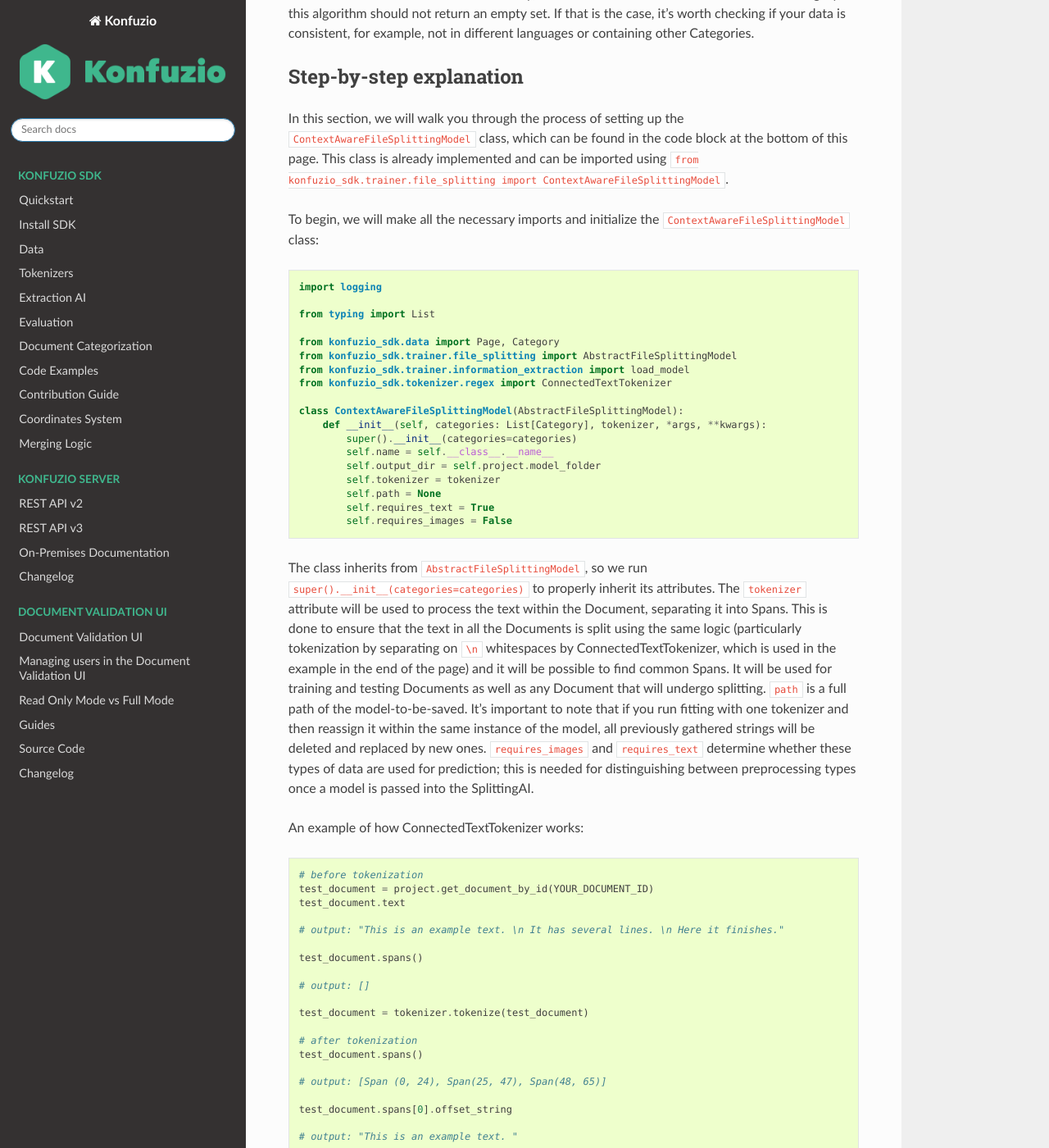
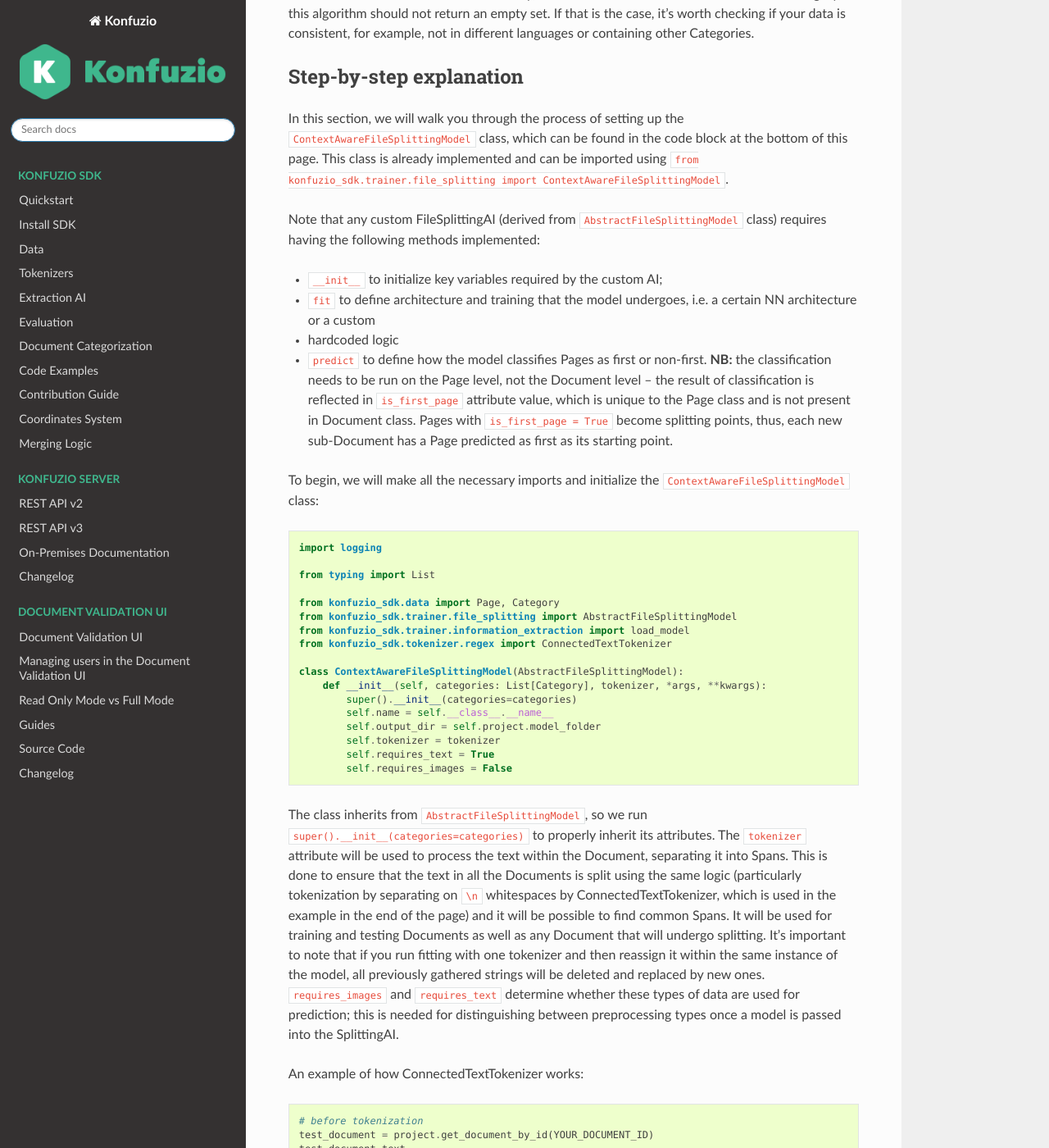
Before and after one commit to konfuzio-ai/konfuzio-sdk, a Sphinx documentation site: the page built from docs/sdk/examples/file-splitting-class/index.md, in a window 1280 px wide and 1400 px high, scrolled down 1113 px. Shown: the whole window at 82% size. Built offline with Sphinx 7.4.7 and the Read the Docs theme 2.0.0, drawn with Linux system fonts in a browser that asks for light colours; pages that are not in the unit, such as notebooks, are missing from menus; some of the changed text lies outside the part shown.

Commit message:
documentation edits

````diff
--- a/docs/sdk/examples/file-splitting-class/index.md
+++ b/docs/sdk/examples/file-splitting-class/index.md
@@ -42,6 +42,16 @@
 can be found in the code block at the bottom of this page. This class is already implemented and can be imported using
 `from konfuzio_sdk.trainer.file_splitting import ContextAwareFileSplittingModel`.
 
+Note that any custom FileSplittingAI (derived from `AbstractFileSplittingModel` class) requires having the following
+methods implemented:
+- `__init__` to initialize key variables required by the custom AI;
+- `fit` to define architecture and training that the model undergoes, i.e. a certain NN architecture or a custom
+- hardcoded logic
+- `predict` to define how the model classifies Pages as first or non-first. **NB:** the classification needs to be
+run on the Page level, not the Document level – the result of classification is reflected in `is_first_page` attribute
+value, which is unique to the Page class and is not present in Document class. Pages with `is_first_page = True` become
+splitting points, thus, each new sub-Document has a Page predicted as first as its starting point.
+
 To begin, we will make all the necessary imports and initialize the `ContextAwareFileSplittingModel` class:
 ```python
 import logging
@@ -59,7 +69,6 @@
         self.name = self.__class__.__name__
         self.output_dir = self.project.model_folder
         self.tokenizer = tokenizer
-        self.path = None
         self.requires_text = True
         self.requires_images = False
 ```
@@ -68,11 +77,10 @@
 into Spans. This is done to ensure that the text in all the Documents is split using the same logic (particularly
 tokenization by separating on `\n` whitespaces by ConnectedTextTokenizer, which is used in the example in the end of the
 page) and it will be possible to find common Spans. It will be used for training and testing Documents as well as any
-Document that will undergo splitting. `path` is a full path of the model-to-be-saved.  It's important to note that if
-you run fitting with one tokenizer and then reassign it within the same instance of the model, all previously gathered
-strings will be deleted and replaced by new ones. `requires_images` and `requires_text` determine whether these types of
-data are used for prediction; this is needed for distinguishing between preprocessing types once a model is passed into
-the SplittingAI.
+Document that will undergo splitting. It's important to note that if you run fitting with one tokenizer and then
+reassign it within the same instance of the model, all previously gathered strings will be deleted and replaced by new
+ones. `requires_images` and `requires_text` determine whether these types of data are used for prediction; this is
+needed for distinguishing between preprocessing types once a model is passed into the SplittingAI.
 
 An example of how ConnectedTextTokenizer works:
 ```python
@@ -105,6 +113,10 @@
 ```python
     def fit(self, allow_empty_categories: bool = False, *args, **kwargs):
         for category in self.categories:
+            # method exclusive_first_page_strings fetches a set of first-page strings exclusive among the Documents
+            # of a given Category. they can be found in _exclusive_first_page_strings attribute of a Category after
+            # the method has been run. this is needed so that the information remains even if local variable
+            # cur_first_page_strings is lost.
             cur_first_page_strings = category.exclusive_first_page_strings(tokenizer=self.tokenizer)
             if not cur_first_page_strings:
                 if allow_empty_categories:
@@ -122,6 +134,8 @@
 ```python
     def predict(self, page: Page) -> Page:
         for category in self.categories:
+            # exclusive_first_page_strings calls an implicit _exclusive_first_page_strings attribute once it was
+            # already calculated during fit() method so it is not a recurrent calculation each time.
             if not category.exclusive_first_page_strings:
                 raise ValueError(f"Cannot run prediction as {category} does not have exclusive_first_page_strings.")
         page.is_first_page = False
@@ -167,20 +181,24 @@
 # initialize the SplittingAI
 splitting_ai = SplittingAI(model)
 
+# SplittingAI is a more high-level interface to ContextAwareFileSplittingModel and any other models that can be
+# developed for file-splitting purposes. It takes a Document as an input, rather than individual Pages, because it
+# utilizes page-level prediction of possible split points and returns Document or Documents with changes depending on
+# the prediction mode.
+
 # SplittingAI can be ran in two modes: returning a list of sub-Documents as the result of the input Document
 # splitting or returning a copy of the input Document with Pages predicted as first having an attribute
 # "is_first_page". The flag "return_pages" has to be True for the latter; let's use it
 new_document = splitting_ai.propose_split_documents(test_document, return_pages=True)
+print(new_document)
+# output: [predicted_document]
+
+for page in new_document[0].pages():
+    if page.is_first_page:
+        print('Page {} is predicted as the first.'.format(page.number))
+    else:
+        print('Page {} is predicted as the non-first.'.format(page.number))
 ```
-Note that any custom FileSplittingAI (derived from `AbstractFileSplittingModel` class) requires having the following
-methods implemented:
-- `__init__` to initialize key variables required by the custom AI;
-- `fit` to define architecture and training that the model undergoes, i.e. a certain NN architecture or a custom
-- hardcoded logic
-- `predict` to define how the model classifies Pages as first or non-first. **NB:** the classification needs to be ran on
-the Page level, not the Document level – the result of classification is reflected in `is_first_page` attribute value, which
-is unique to the Page class and is not present in Document class. Pages with `is_first_page = True` become splitting
-points, thus, each new sub-Document has a Page predicted as first as its starting point.
 
 Full code:
 
@@ -200,40 +218,46 @@
     """Fallback definition of a File Splitting Model."""
 
     class ContextAwareFileSplittingModel(AbstractFileSplittingModel):
-    def __init__(self, categories: List[Category], tokenizer, *args, **kwargs):
-        super().__init__(categories=categories)
-        self.name = self.__class__.__name__
-        self.output_dir = self.project.model_folder
-        self.tokenizer = tokenizer
-        self.path = None
-        self.requires_text = True
-        self.requires_images = False
+        def __init__(self, categories: List[Category], tokenizer, *args, **kwargs):
+            super().__init__(categories=categories)
+            self.name = self.__class__.__name__
+            self.output_dir = self.project.model_folder
+            self.tokenizer = tokenizer
+            self.requires_text = True
+            self.requires_images = False
 
-    def fit(self, allow_empty_categories: bool = False, *args, **kwargs):
-        for category in self.categories:
-            cur_first_page_strings = category.exclusive_first_page_strings(tokenizer=self.tokenizer)
-            if not cur_first_page_strings:
-                if allow_empty_categories:
-                    logger.warning(
-                        f'No exclusive first-page strings were found for {category}, so it will not be used '
-                        f'at prediction.'
-                    )
-                else:
-                    raise ValueError(f'No exclusive first-page strings were found for {category}.')
+        def fit(self, allow_empty_categories: bool = False, *args, **kwargs):
+            for category in self.categories:
+                # method exclusive_first_page_strings fetches a set of first-page strings exclusive among the Documents
+                # of a given Category. they can be found in _exclusive_first_page_strings attribute of a Category after
+                # the method has been run. this is needed so that the information remains even if local variable
+                # cur_first_page_strings is lost.
+                cur_first_page_strings = category.exclusive_first_page_strings(tokenizer=self.tokenizer)
+                if not cur_first_page_strings:
+                    if allow_empty_categories:
+                        logger.warning(
+                            f'No exclusive first-page strings were found for {category}, so it will not be used '
+                            f'at prediction.'
+                        )
+                    else:
+                        raise ValueError(f'No exclusive first-page strings were found for {category}.')
 
-    def predict(self, page: Page) -> Page:
-        for category in self.categories:
-            if not category.exclusive_first_page_strings:
-                raise ValueError(f"Cannot run prediction as {category} does not have exclusive_first_page_strings.")
-        page.is_first_page = False
-        for category in self.categories:
-            intersection = {span.offset_string for span in page.spans()}.intersection(
-                category.exclusive_first_page_strings
-            )
-            if len(intersection) > 0:
-                page.is_first_page = True
-                break
-        return page
+        def predict(self, page: Page) -> Page:
+            for category in self.categories:
+                if not category.exclusive_first_page_strings(tokenizer=self.tokenizer):
+                    # exclusive_first_page_strings calls an implicit _exclusive_first_page_strings attribute once it was
+                    # already calculated during fit() method so it is not a recurrent calculation each time.
+                    raise ValueError(f"Cannot run prediction as {category} does not have _exclusive_first_page_strings.")
+            page.is_first_page = False
+            for category in self.categories:
+                cur_first_page_strings = category.exclusive_first_page_strings(tokenizer=self.tokenizer)
+                intersection = {span.offset_string for span in page.spans()}.intersection(
+                    cur_first_page_strings
+                )
+                if len(intersection) > 0:
+                    page.is_first_page = True
+                    break
+            return page
 
 # initialize a Project and fetch a test Document of your choice
 project = Project(id_=YOUR_PROJECT_ID)
@@ -262,8 +286,21 @@
 # initialize the SplittingAI
 splitting_ai = SplittingAI(model)
 
+# SplittingAI is a more high-level interface to ContextAwareFileSplittingModel and any other models that can be
+# developed for file-splitting purposes. It takes a Document as an input, rather than individual Pages, because it
+# utilizes page-level prediction of possible split points and returns Document or Documents with changes depending on
+# the prediction mode.
+
 # SplittingAI can be ran in two modes: returning a list of sub-Documents as the result of the input Document
 # splitting or returning a copy of the input Document with Pages predicted as first having an attribute
 # "is_first_page". The flag "return_pages" has to be True for the latter; let's use it
 new_document = splitting_ai.propose_split_documents(test_document, return_pages=True)
+print(new_document)
+# output: [predicted_document]
+
+for page in new_document[0].pages():
+    if page.is_first_page:
+        print('Page {} is predicted as the first.'.format(page.number))
+    else:
+        print('Page {} is predicted as the non-first.'.format(page.number))
 ```
````
Also changed, not shown: 1 other file.
